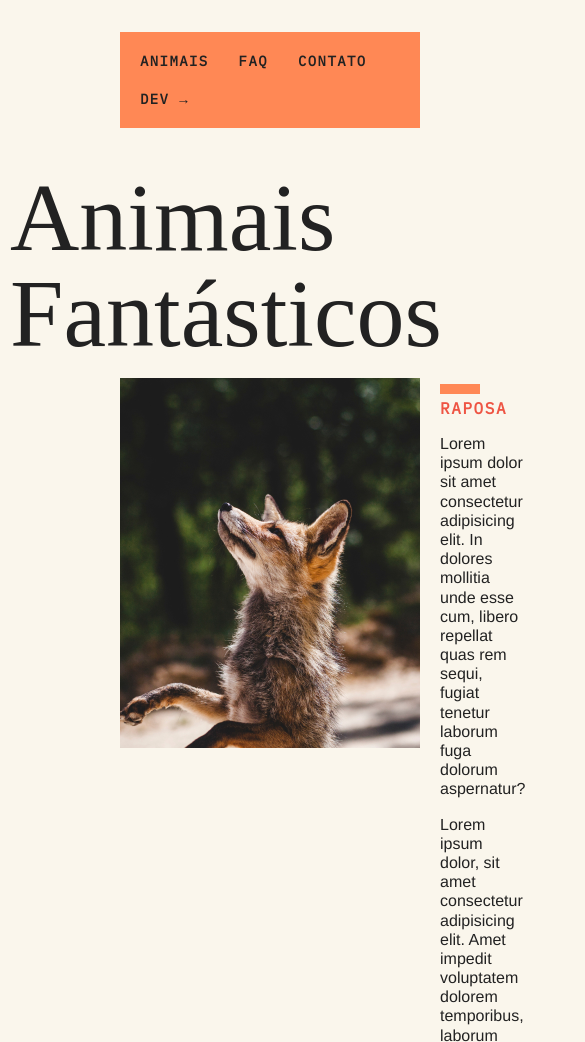
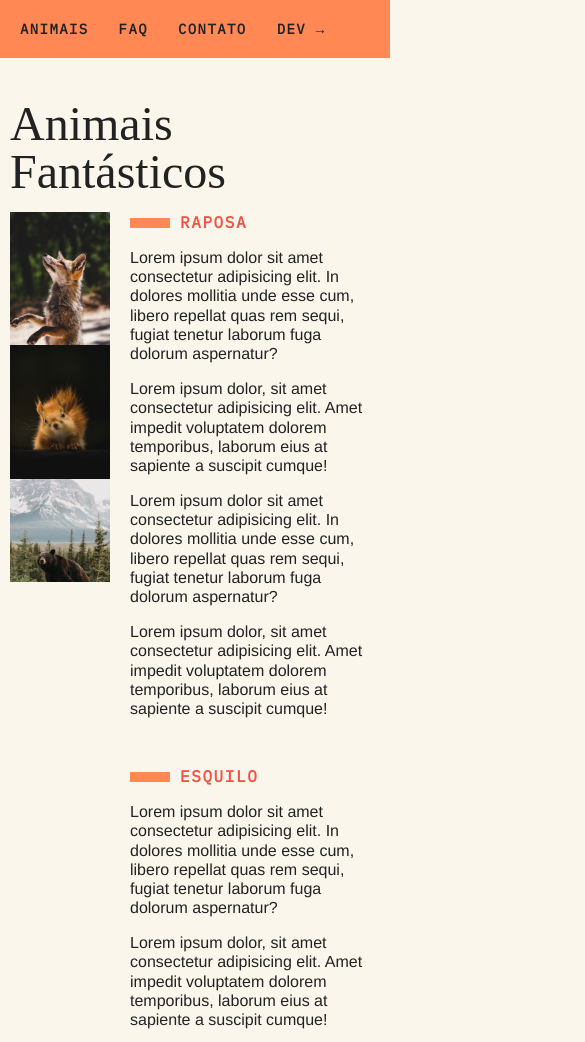
Before and after one commit to Rodrigo-Avlis/animais-fantasticos, a plain HTML site: page public/index.html in a window 390 px wide. Shown: the top 1042 px of the page, 585 px wide, since content can reach past the window. Drawn offline with Linux system fonts and the light colour scheme.

Commit message:
media-queries

```diff
--- /dev/null
+++ b/public/assets/css/global/mobile.css
@@ -0,0 +1,38 @@
+@media (max-width: 700px) {
+  body {
+    grid-template-columns: 1fr;
+  }
+  .menu,
+  .grid-section,
+  .copy {
+    grid-column: 1;
+  }
+  .grid-section {
+    grid-template-columns: 100px 1fr;
+    column-gap: 10px;
+    margin-bottom: 1rem;
+  }
+  .animais-lista {
+    grid-column: 1 !important;
+  }
+  .animais-descricoes {
+    grid-column: 2;
+  }
+  .faq-lista,
+  .dados,
+  .mapa {
+    grid-column: 1/3 !important;
+  }
+  .grid-section h1 {
+    font-size: 3rem;
+  }
+  .menu {
+    margin-top: 0px;
+  }
+  .copy {
+    margin-bottom: 0px;
+  }
+  .mapa {
+    margin-bottom: 20px;
+  }
+}
--- a/public/assets/css/style.css
+++ b/public/assets/css/style.css
@@ -2,6 +2,7 @@
 @import "./global/global.css";
 @import "./global/header.css";
 @import "./global/footer.css";
+@import "./global/mobile.css";
 
 /* Home */
 @import "./home/animais.css";
```
